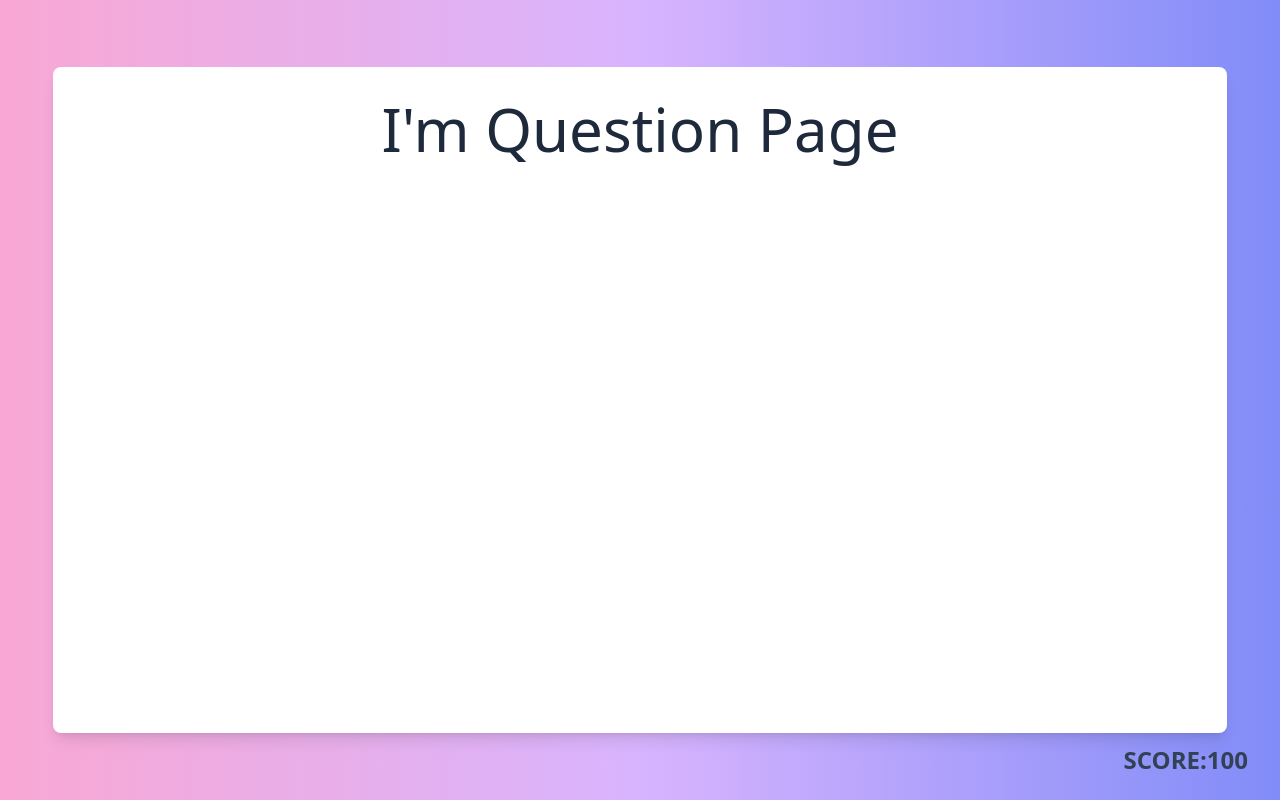
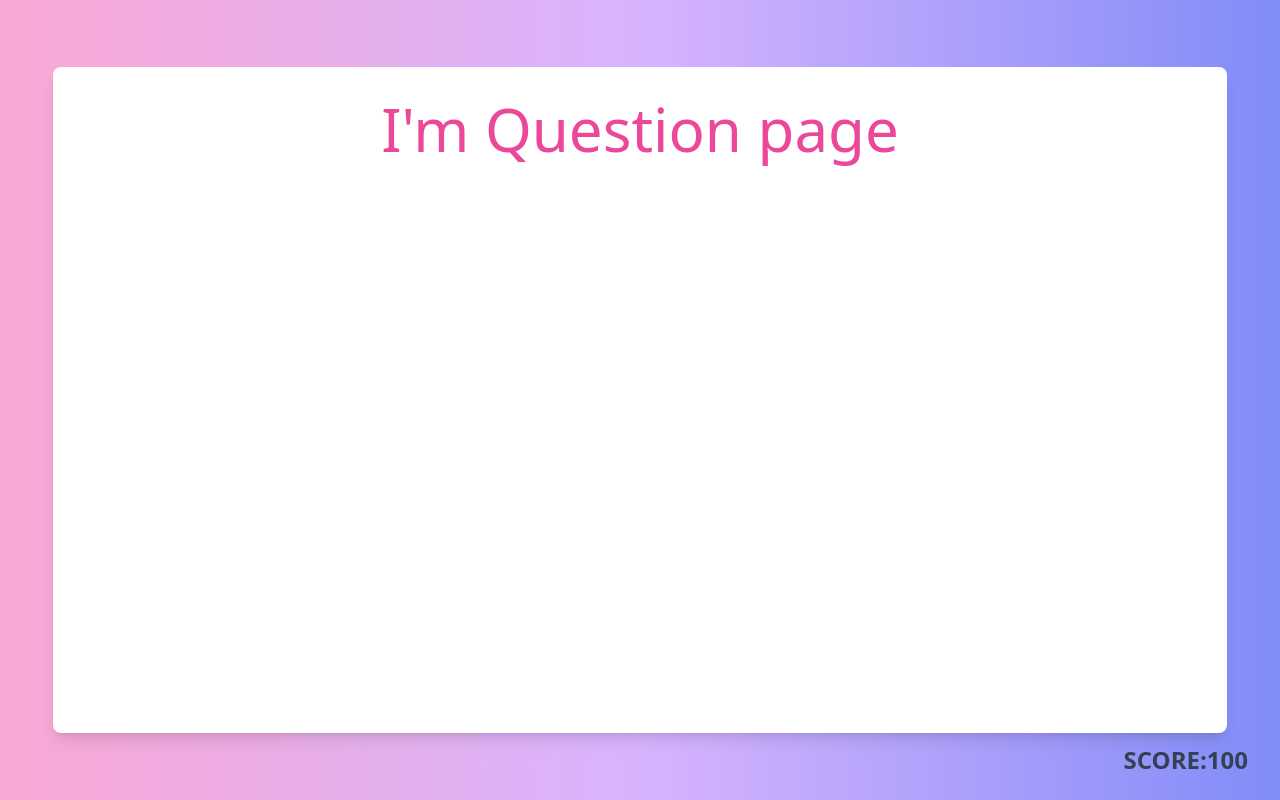
Before and after one commit to kari4765843/TriviaApp, a Vue app: page /question/category/1 in a window 1280 px wide. Built offline with nearby package versions, Linux system fonts and the light colour scheme.

Commit message:
added base title

```diff
--- /dev/null
+++ b/src/components/BaseTitle.vue
@@ -0,0 +1,22 @@
+<template>
+  <div class="brand">
+    <slot name="logo" />
+    <h1 class="title">
+      <slot />
+    </h1>
+    <slot name="logo" />
+  </div>
+</template>
+
+<style lang="postcss" scoped>
+.brand {
+  @apply flex items-center justify-center gap-4;
+
+  & :slotted(img) {
+    @apply h-16 w-16;
+  }
+  & .title {
+    @apply text-6xl  font-extralight text-pink-500;
+  }
+}
+</style>
--- a/src/views/HomePage.vue
+++ b/src/views/HomePage.vue
@@ -1,6 +1,7 @@
 <script setup>
 import { onMounted, ref } from 'vue'
 import useAPI from '@/composables/useAPI'
+import BaseTitle from '@/components/BaseTitle.vue'
 
 const api = useAPI()
 const categories = ref([])
@@ -11,11 +12,13 @@
 </script>
 
 <template>
-  <div class="brand">
-    <img class="logo" src="logo.svg" alt="logo" />
-    <h1 class="title">TriviaApp</h1>
-    <img class="logo" src="logo.svg" alt="logo" />
-  </div>
+  <!-- -->
+  <BaseTitle>
+    <template #logo>
+      <img src="/logo.svg" alt="logo" />
+    </template>
+    Triviantastic
+  </BaseTitle>
   <div class="categories">
     <RouterLink
       v-for="category in categories"
@@ -29,15 +32,6 @@
 </template>
 
 <style lang="postcss" scoped>
-.brand {
-  @apply flex items-center justify-center gap-4;
-  & .logo {
-    @apply h-16 w-16;
-  }
-  & .title {
-    @apply text-5xl font-bold text-gray-800;
-  }
-}
 .categories {
   @apply grid flex-grow grid-cols-4 gap-12;
   & .category {
--- a/src/views/QuestionPage.vue
+++ b/src/views/QuestionPage.vue
@@ -1,3 +1,7 @@
+<script setup>
+import BaseTitle from '@/components/BaseTitle.vue'
+</script>
+
 <template>
-  <h1 class="text-6xl font-thin text-slate-800">I'm Question Page</h1>
+  <BaseTitle>I'm Question page</BaseTitle>
 </template>
```
